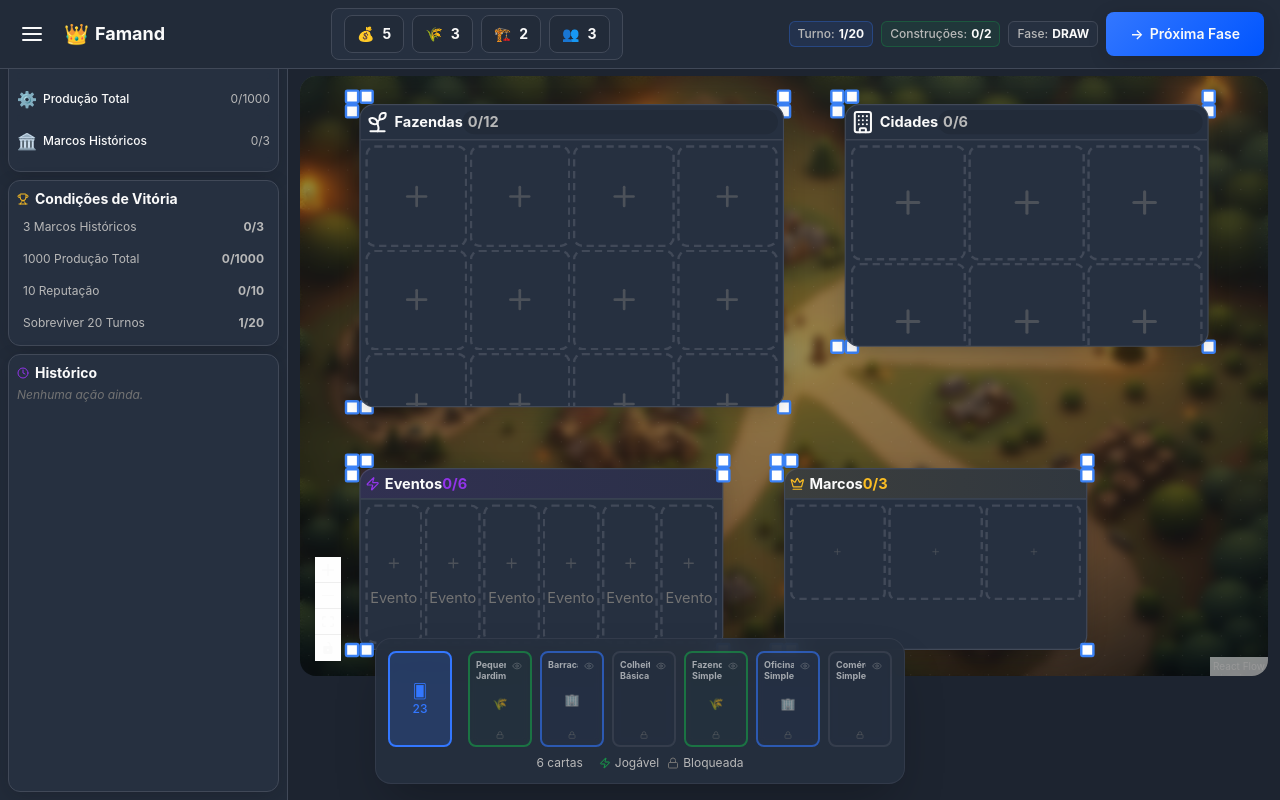
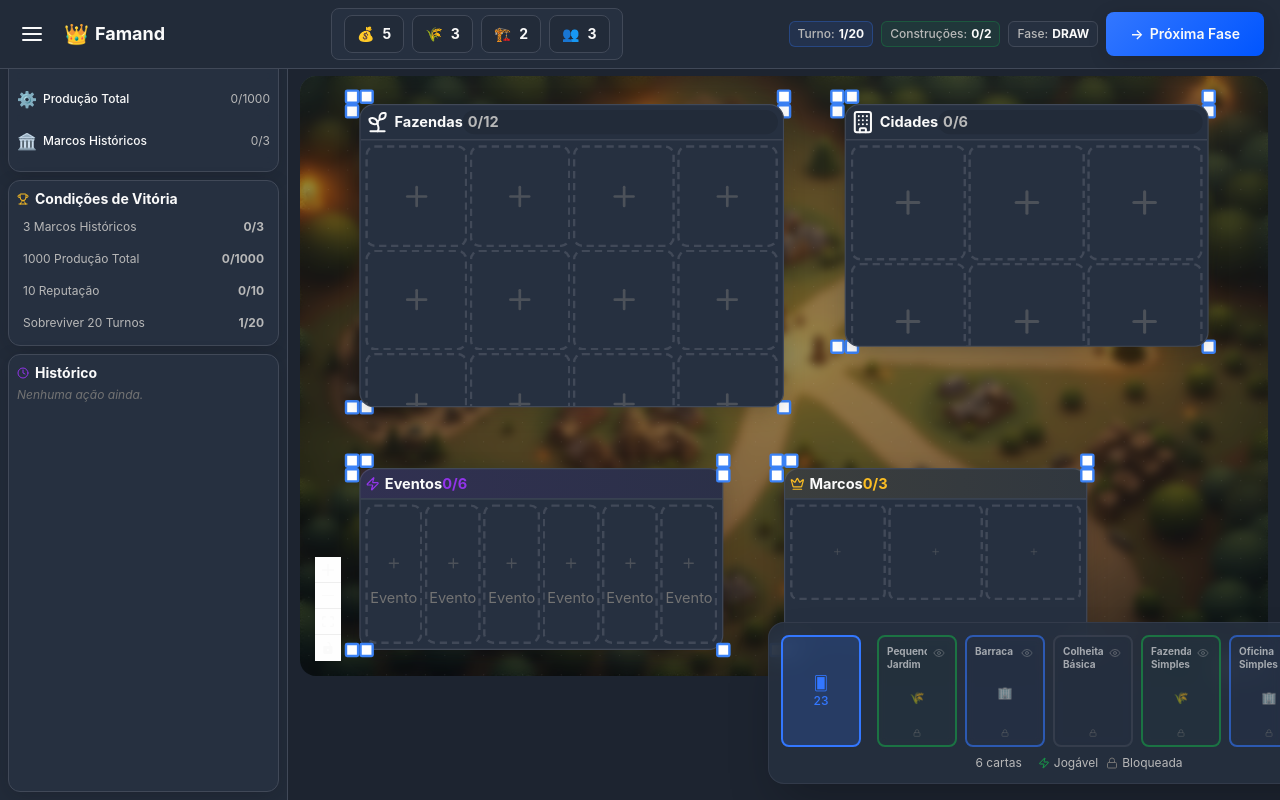
Before and after one commit to dmklda/farmandcity, a React (Vite) app: page / in a window 1280 px wide. Built offline with nearby package versions, Linux system fonts and the light colour scheme.

Commit message:
Adjust hand card position and size
Move the hand card area slightly to the left when the sidebar is displayed to prevent overlap. Remove hover effects from cards and increase the size of the hand card area.

```diff
--- a/src/App.tsx
+++ b/src/App.tsx
@@ -860,6 +860,7 @@ const App: React.FC = () => {
         onSelectCard={victory ? () => {} : handleSelectCard}
         selectedCardId={selectedCard?.id}
         canPlayCard={canPlayCardUI}
+        sidebarVisible={sidebarVisible}
       />
 
       {/* Modal de descarte manual */}
--- a/src/components/EnhancedHand.tsx
+++ b/src/components/EnhancedHand.tsx
@@ -7,6 +7,7 @@ interface EnhancedHandProps {
   onSelectCard: (card: Card) => void;
   selectedCardId?: string;
   canPlayCard?: (card: Card) => { playable: boolean; reason?: string };
+  sidebarVisible?: boolean;
 }
 
 interface CardDetailModalProps {
@@ -118,11 +119,11 @@ const EnhancedCardComponent: React.FC<{
   return (
     <div
       className={`
-        relative w-16 h-24 rounded-lg border-2 cursor-pointer
+        relative w-20 h-28 rounded-lg border-2 cursor-pointer
         transition-all duration-200 ease-out group
         ${isSelected ? 'ring-2 ring-primary ring-offset-2 ring-offset-surface' : ''}
         ${isPlayable
-          ? 'hover:scale-110 hover:-translate-y-2 hover:z-30 hover:shadow-lg'
+          ? 'hover:scale-110 hover:-translate-y-3 hover:z-30 hover:shadow-xl'
           : 'opacity-60 cursor-not-allowed'
         }
         ${getCardTypeColor(card.type)}
@@ -131,11 +132,11 @@ const EnhancedCardComponent: React.FC<{
       onClick={isPlayable ? onSelect : undefined}
     >
       {/* Card Content */}
-      <div className="p-1.5 h-full flex flex-col justify-between">
+      <div className="p-2 h-full flex flex-col justify-between">
         {/* Header */}
         <div className="flex items-start justify-between">
           <div className="flex-1 min-w-0">
-            <h4 className="text-[9px] font-bold text-text-primary line-clamp-2 leading-tight">
+            <h4 className="text-[10px] font-bold text-text-primary line-clamp-2 leading-tight">
               {card.name}
             </h4>
           </div>
@@ -146,7 +147,7 @@ const EnhancedCardComponent: React.FC<{
             }}
             className="ml-1 p-0.5 rounded hover:bg-surface-hover transition-colors opacity-60 hover:opacity-100"
           >
-            <Eye className="w-2.5 h-2.5 text-text-secondary" />
+            <Eye className="w-3 h-3 text-text-secondary" />
           </button>
         </div>
 
@@ -211,20 +212,23 @@ const EnhancedHand: React.FC<EnhancedHandProps> = ({
   hand,
   onSelectCard,
   selectedCardId,
-  canPlayCard = () => ({ playable: true })
+  canPlayCard = () => ({ playable: true }),
+  sidebarVisible = false
 }) => {
   const [detailCard, setDetailCard] = useState<Card | null>(null);
 
   return (
     <>
       {/* Hand Container */}
-      <div className="fixed bottom-4 left-1/2 transform -translate-x-1/2 z-20">
+      <div className={`fixed bottom-4 z-20 transition-all duration-300 ${
+        sidebarVisible ? 'left-1/2 transform -translate-x-1/2 translate-x-32' : 'left-1/2 transform -translate-x-1/2'
+      }`}>
         <div className="bg-surface-card/90 backdrop-blur-md border border-border/50 rounded-2xl shadow-2xl p-3">
           <div className="flex items-end gap-4">
             {/* Deck Area - Left Side */}
             <div className="flex-shrink-0">
               <div
-                className="w-16 h-24 bg-primary/20 border-2 border-primary rounded-lg flex flex-col items-center justify-center cursor-pointer hover:bg-primary/30 transition-all duration-300 hover:scale-105"
+                className="w-20 h-28 bg-primary/20 border-2 border-primary rounded-lg flex flex-col items-center justify-center cursor-pointer hover:bg-primary/30 transition-all duration-300 hover:scale-105"
                 title="Deck"
               >
                 <div className="text-sm text-primary">🂠</div>
```
